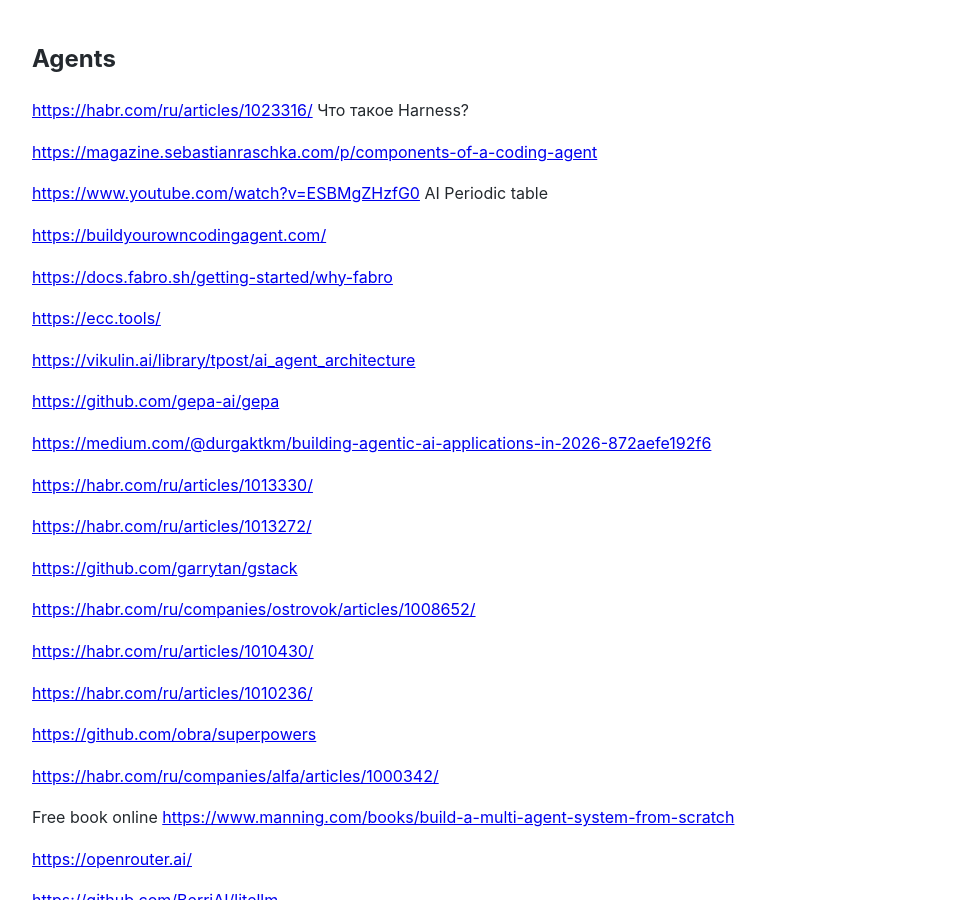
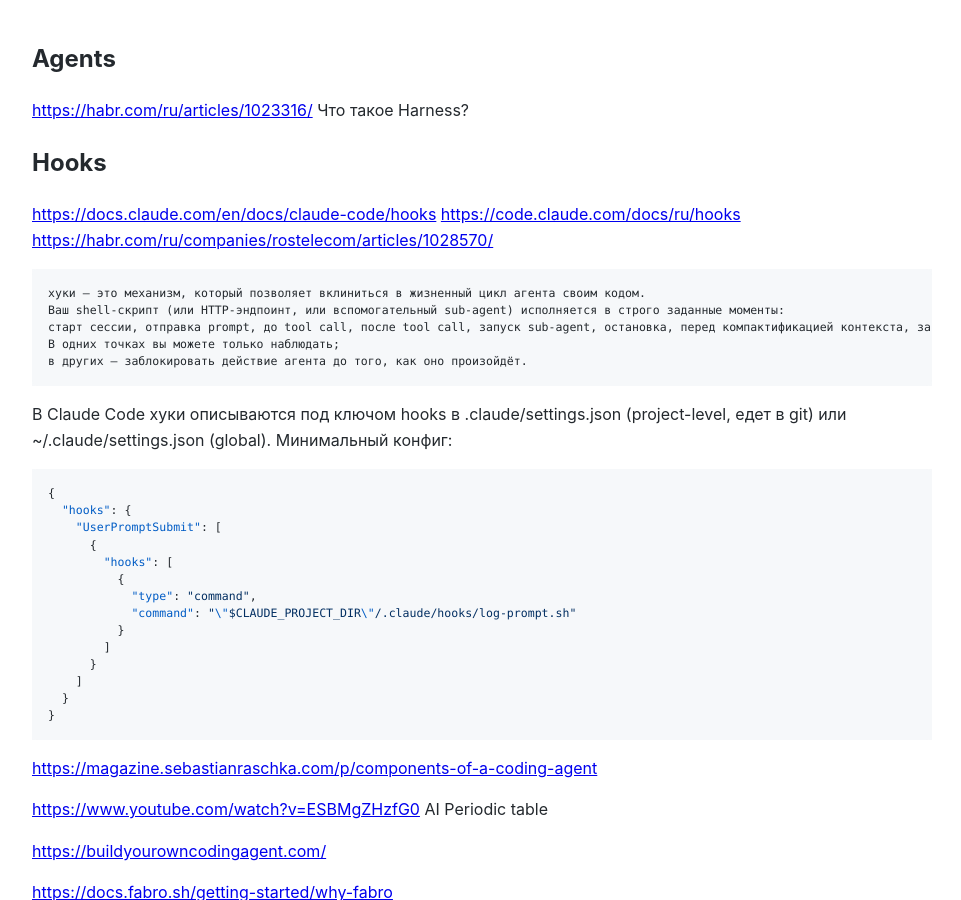
Before and after one commit to Michael-Lubinsky/michael-lubinsky.github.com, a Jekyll site: the page built from ml/agent.md, in a window 1280 px wide and 900 px high. Shown: the whole window, without its empty margins (158-1119 px from the left). Built offline with Jekyll 4.4.1, drawn with Linux system fonts in a browser that asks for light colours; our own code applies the rules of GitHub Pages for plain Markdown files.

Commit message:
Update agent.md

````diff
--- a/ml/agent.md
+++ b/ml/agent.md
@@ -2,6 +2,35 @@
 
 <https://habr.com/ru/articles/1023316/>  Что такое Harness?
 
+## Hooks
+<https://docs.claude.com/en/docs/claude-code/hooks>
+<https://code.claude.com/docs/ru/hooks>
+<https://habr.com/ru/companies/rostelecom/articles/1028570/>
+```
+хуки — это механизм, который позволяет вклиниться в жизненный цикл агента своим кодом.
+Ваш shell-скрипт (или HTTP-эндпоинт, или вспомогательный sub-agent) исполняется в строго заданные моменты:
+старт сессии, отправка prompt, до tool call, после tool call, запуск sub-agent, остановка, перед компактификацией контекста, завершение сессии.
+В одних точках вы можете только наблюдать;
+в других — заблокировать действие агента до того, как оно произойдёт.
+```
+
+В Claude Code хуки описываются под ключом hooks в .claude/settings.json (project-level, едет в git) или ~/.claude/settings.json (global). Минимальный конфиг:
+```json
+{
+  "hooks": {
+    "UserPromptSubmit": [
+      {
+        "hooks": [
+          {
+            "type": "command",
+            "command": "\"$CLAUDE_PROJECT_DIR\"/.claude/hooks/log-prompt.sh"
+          }
+        ]
+      }
+    ]
+  }
+}
+```
 
 <https://magazine.sebastianraschka.com/p/components-of-a-coding-agent>
 
````
